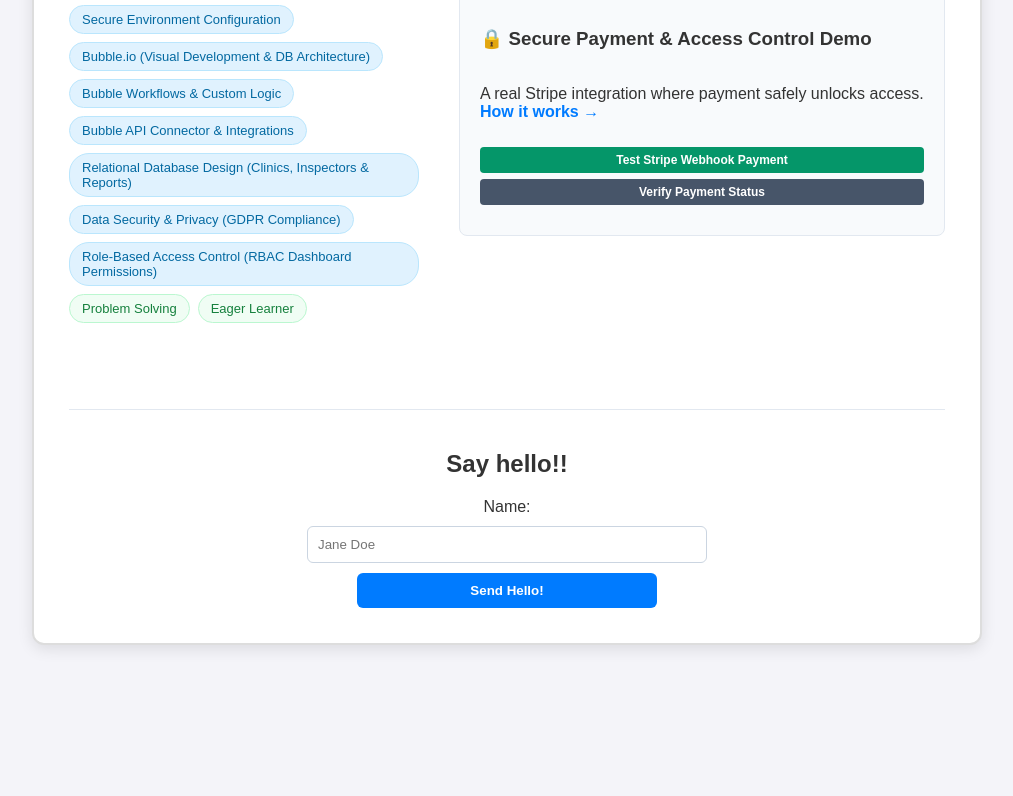
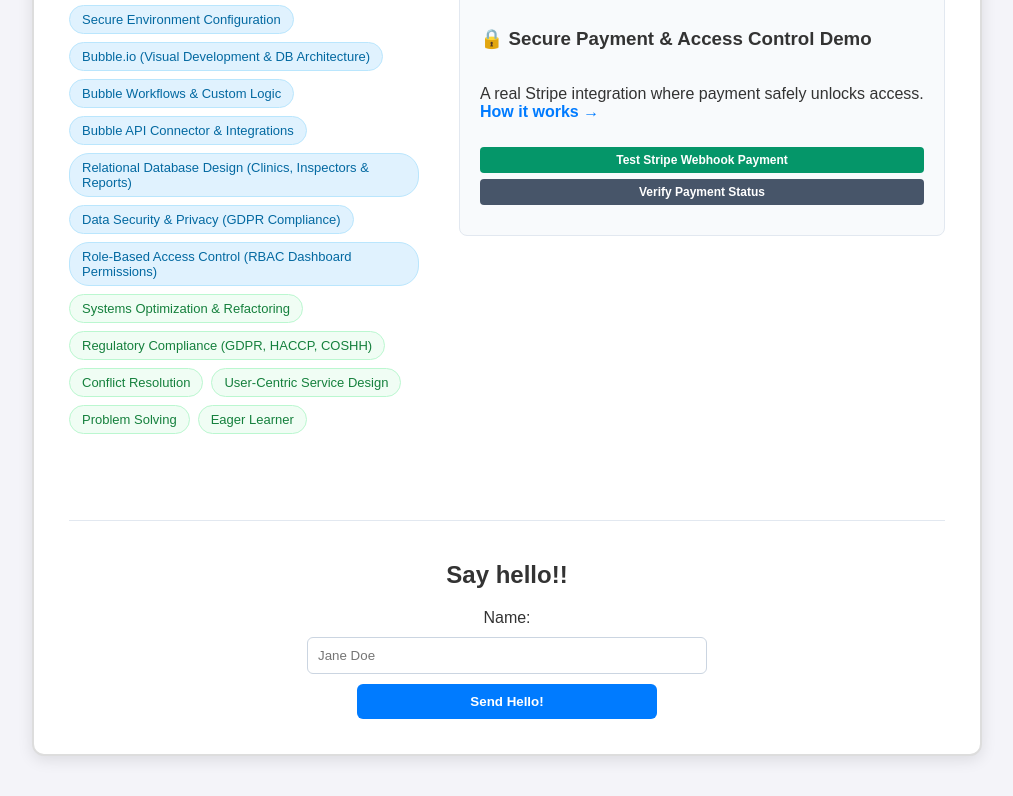
Before and after one commit to paperbaghobbies-debug/Resume-Project-, a website: page index.html in a window 1280 px wide. Shown: the part 677-1473 px from the top of the page, without its empty margins (133-1146 px from the left). Before the commit the page ends 1362 px from the top, so only its background shows below. Drawn offline with Linux system fonts and the light colour scheme.

Commit message:
Deploying to gh-pages from @ paperbaghobbies-debug/Resume-Project-@931410aad7b91e065561731c17029b4ec199068e 🚀

```diff
--- a/index.html
+++ b/index.html
@@ -53,6 +53,10 @@
           <li class="skill-item tech">Data Security & Privacy (GDPR Compliance)</li>
           <li class="skill-item tech">Role-Based Access Control (RBAC Dashboard Permissions)</li>
 
+          <li class="skill-item soft">Systems Optimization & Refactoring</li>
+          <li class="skill-item soft">Regulatory Compliance (GDPR, HACCP, COSHH)</li>
+          <li class="skill-item soft">Conflict Resolution</li>
+          <li class="skill-item soft">User-Centric Service Design</li>
           <li class="skill-item soft">Problem Solving</li>
           <li class="skill-item soft">Eager Learner</li>
         </ul>
```
